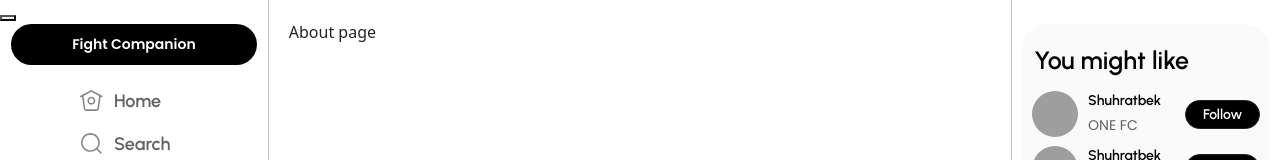
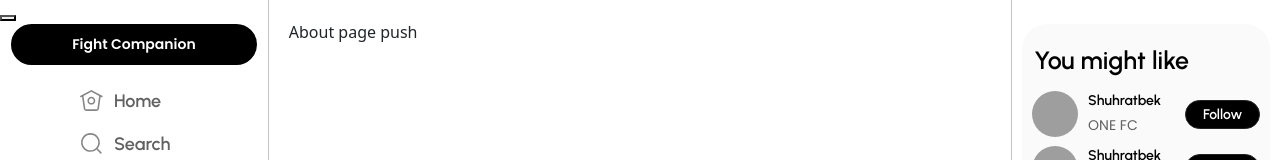
Before and after one commit to developerbazaar1/Wishtendar, a React (Create React App) app: page /about in a window 1280 px wide. Shown: the top 160 px of the page. Built offline with nearby package versions, Linux system fonts and the light colour scheme; grey boxes are pictures that could not be loaded.

Commit message:
new test

```diff
--- a/src/Pages/About.jsx
+++ b/src/Pages/About.jsx
@@ -4,7 +4,7 @@ const About = () => {
   return (
     <>
     <main className="main-content">
-        <div>About page </div>
+        <div>About page push </div>
     </main>
     </>
   )
```
